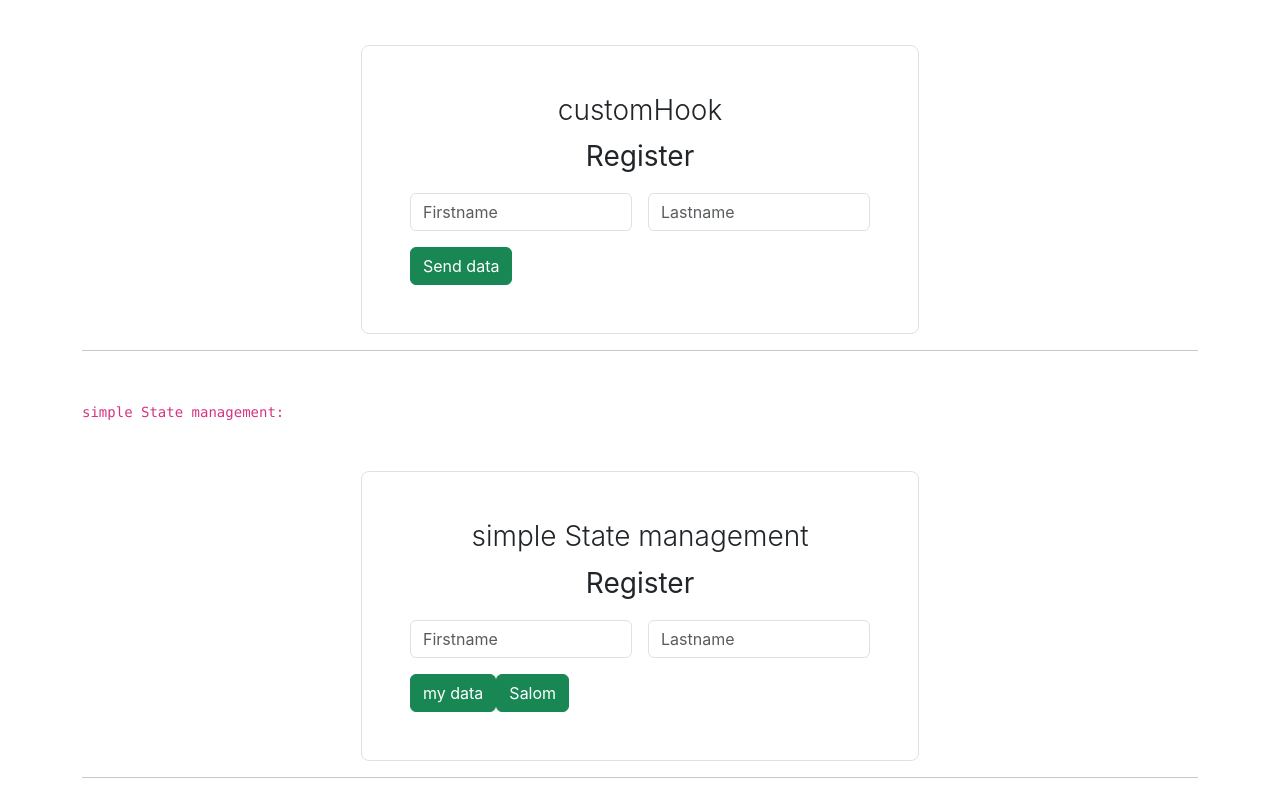
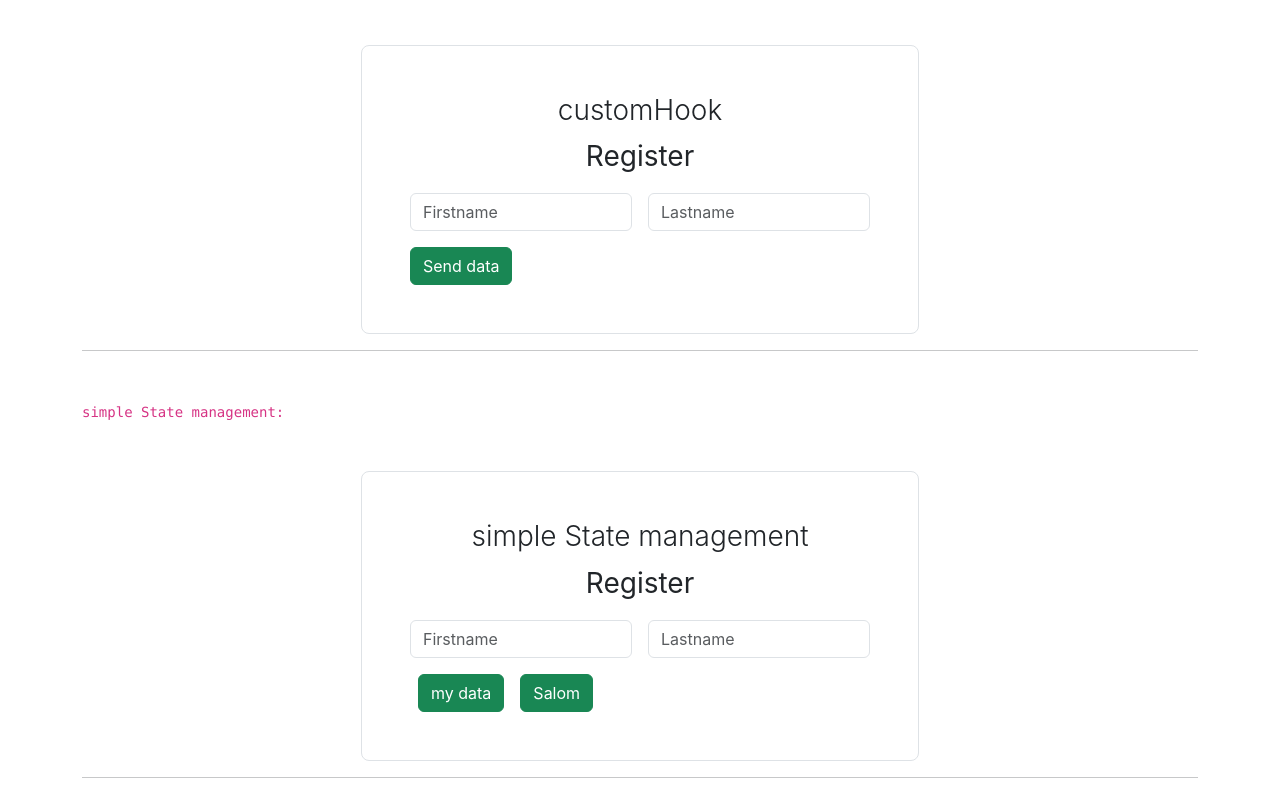
Before and after one commit to AkobirCoder/ReactJS-tutorial, a React (Create React App) app in the folder react-hooks-tutorial-app/: page / in a window 1280 px wide. Shown: the part 2876-3676 px from the top of the page. Built offline with nearby package versions, Linux system fonts and the light colour scheme.

Commit message:
./react-hooks-tutorial-app/src/components/state-management/SimpleStateManagement.jsx was updated

```diff
--- a/react-hooks-tutorial-app/src/components/state-management/SimpleStateManagement.jsx
+++ b/react-hooks-tutorial-app/src/components/state-management/SimpleStateManagement.jsx
@@ -2,7 +2,7 @@ import useInputValidation from "./custom-hook/UseInputValidation";
 
 const MyButton = ({children}) => {
     return (
-        <button className="mt-3 btn btn-success">{children}</button>
+        <button className="mt-3 mx-2 btn btn-success">{children}</button>
     );
 }
 
```
